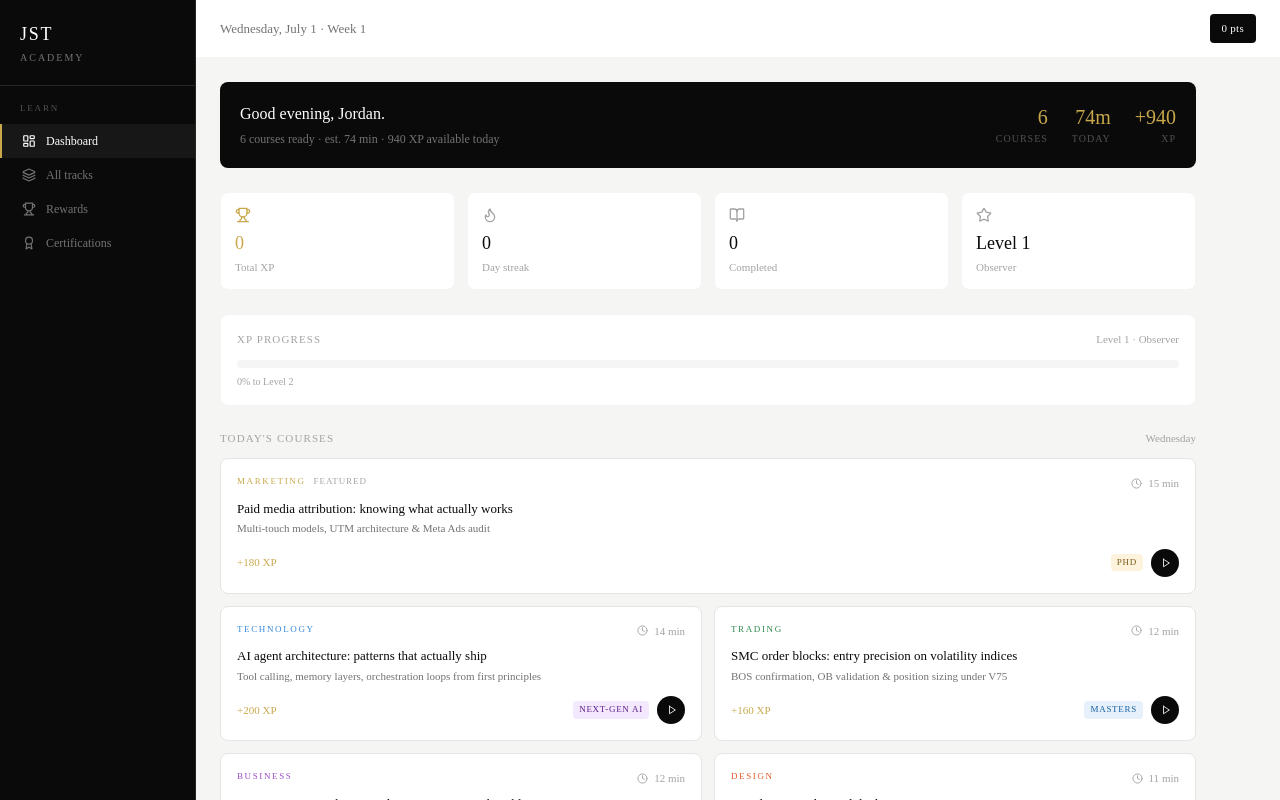
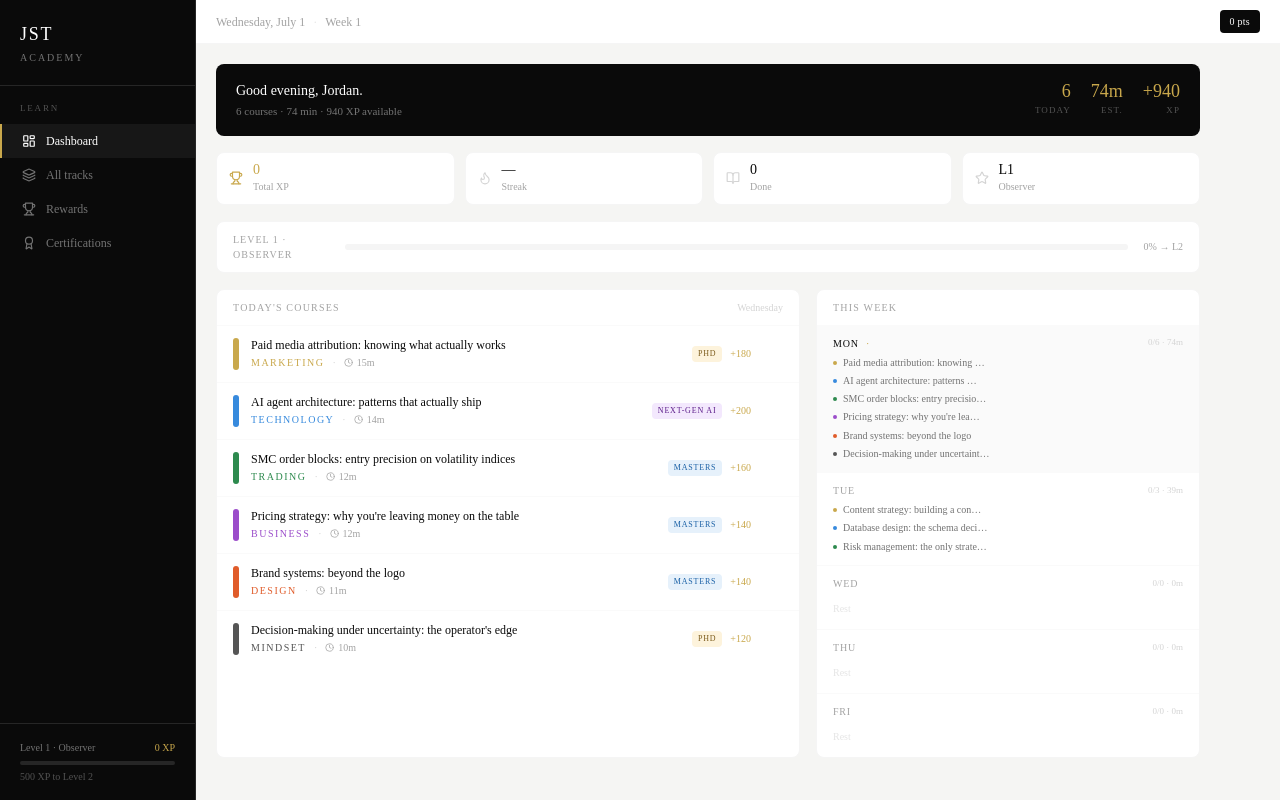
Before and after one commit to Jordan-sketch-hue/JS-ACADEMY, a Next.js app: page / in a window 1280 px wide. Shown: the top 800 px of the page. Built offline with nearby package versions, Linux system fonts and the light colour scheme.

Commit message:
compact dashboard layout — all courses visible without scrolling

```diff
--- a/src/app/page.tsx
+++ b/src/app/page.tsx
@@ -6,52 +6,49 @@ import { COURSES, TRACKS, LEVEL_COLORS, type Course } from '@/lib/courses'
 import { getProgress, isCourseCompleted, levelName, xpToNextLevel, type UserProgress } from '@/lib/progress'
 import { Clock, Play, CheckCircle, Flame, Trophy, BookOpen, Star } from 'lucide-react'
 
-function TrackBadge({ track }: { track: string }) {
+function TrackDot({ track }: { track: string }) {
   const t = TRACKS[track as keyof typeof TRACKS]
-  return (
-    <span className="text-[9px] tracking-[0.18em] uppercase font-medium" style={{ color: t?.color }}>
-      {t?.label ?? track}
-    </span>
-  )
+  return <span style={{ color: t?.color }} className="text-[10px] font-medium tracking-[0.15em] uppercase">{t?.label ?? track}</span>
 }
 
 function LevelBadge({ level }: { level: string }) {
   const c = LEVEL_COLORS[level as keyof typeof LEVEL_COLORS] ?? { text: '#555', bg: '#f0f0ee' }
   return (
-    <span className="text-[9px] font-medium px-1.5 py-0.5 rounded tracking-[0.08em] uppercase" style={{ color: c.text, background: c.bg }}>
+    <span className="text-[8px] font-medium px-1.5 py-0.5 rounded tracking-[0.1em] uppercase flex-shrink-0" style={{ color: c.text, background: c.bg }}>
       {level}
     </span>
   )
 }
 
-function CourseCard({ course, featured = false }: { course: Course; featured?: boolean }) {
+function CourseRow({ course }: { course: Course }) {
   const done = isCourseCompleted(course.id)
+  const track = TRACKS[course.track]
   return (
     <Link
       href={`/courses/${course.id}`}
-      className={`block border border-neutral-200 rounded-lg p-4 hover:border-ink transition-colors bg-white ${featured ? 'col-span-2' : ''}`}
+      className="flex items-center gap-3 px-4 py-3 hover:bg-neutral-50 transition-colors border-b border-neutral-50 last:border-0 group"
     >
-      <div className="flex items-start justify-between mb-2">
-        <div className="flex items-center gap-2">
-          <TrackBadge track={course.track} />
-          {featured && <span className="text-[9px] text-neutral-400 tracking-[0.1em] uppercase">Featured</span>}
-        </div>
-        <div className="flex items-center gap-1.5">
-          <Clock size={11} className="text-neutral-400" />
-          <span className="text-[11px] text-neutral-400">{course.duration} min</span>
+      <div
+        className="w-1.5 h-8 rounded-full flex-shrink-0"
+        style={{ background: track?.color }}
+      />
+      <div className="flex-1 min-w-0">
+        <div className="text-[12px] font-medium text-ink leading-tight truncate">{course.title}</div>
+        <div className="flex items-center gap-2 mt-0.5">
+          <TrackDot track={course.track} />
+          <span className="text-[10px] text-neutral-300">·</span>
+          <span className="text-[10px] text-neutral-400 flex items-center gap-1">
+            <Clock size={9} />{course.duration}m
+          </span>
         </div>
       </div>
-      <div className="text-[13px] font-medium text-ink leading-snug mb-1">{course.title}</div>
-      <div className="text-[11px] text-neutral-500 leading-snug mb-3">{course.subtitle}</div>
-      <div className="flex items-center justify-between">
-        <span className="text-[11px] text-gold font-medium">+{course.xp} XP</span>
-        <div className="flex items-center gap-2">
+      <div className="flex items-center gap-2 flex-shrink-0">
         <LevelBadge level={course.level} />
+        <span className="text-[10px] text-gold font-medium">+{course.xp}</span>
         {done
-            ? <CheckCircle size={18} className="text-green-500" />
-            : <div className="w-7 h-7 bg-ink rounded-full flex items-center justify-center"><Play size={10} className="text-white ml-0.5" /></div>
+          ? <CheckCircle size={14} className="text-green-500" />
+          : <div className="w-6 h-6 bg-ink rounded-full flex items-center justify-center opacity-0 group-hover:opacity-100 transition-opacity"><Play size={8} className="text-white ml-0.5" /></div>
         }
-        </div>
       </div>
     </Link>
   )
@@ -59,6 +56,7 @@ function CourseCard({ course, featured = false }: { course: Course; featured?: b
 
 export default function Dashboard() {
   const [progress, setProgress] = useState<UserProgress | null>(null)
+
   const today = new Date()
   const dayOfWeek = today.getDay() || 7
   const rawDay = dayOfWeek <= 5 ? dayOfWeek : 1
@@ -81,119 +79,133 @@ export default function Dashboard() {
   const totalXpAvailable = todayCourses.reduce((s, c) => s + c.xp, 0)
   const totalMin = todayCourses.reduce((s, c) => s + c.duration, 0)
 
-  const days = ['Mon', 'Tue', 'Wed', 'Thu', 'Fri']
+  const days = [
+    { label: 'Mon', n: 1 }, { label: 'Tue', n: 2 }, { label: 'Wed', n: 3 },
+    { label: 'Thu', n: 4 }, { label: 'Fri', n: 5 },
+  ]
 
   return (
     <Shell>
-      <div className="bg-white border-b border-neutral-100 px-6 py-3.5 flex items-center justify-between">
-        <div className="text-[13px] text-neutral-500">
-          {today.toLocaleDateString('en-US', { weekday: 'long', month: 'long', day: 'numeric' })} · Week 1
+      {/* Topbar */}
+      <div className="bg-white border-b border-neutral-100 px-5 py-2.5 flex items-center justify-between flex-shrink-0">
+        <div className="text-[12px] text-neutral-400">
+          {today.toLocaleDateString('en-US', { weekday: 'long', month: 'long', day: 'numeric' })}
+          <span className="mx-2 text-neutral-200">·</span>Week 1
         </div>
         <div className="flex items-center gap-3">
           {streak > 0 && (
-            <div className="flex items-center gap-1.5 text-[12px] text-neutral-500">
-              <Flame size={13} className="text-gold" />
-              {streak}-day streak
+            <div className="flex items-center gap-1 text-[11px] text-neutral-400">
+              <Flame size={12} className="text-gold" />{streak}-day streak
             </div>
           )}
-          <div className="bg-ink text-white text-[11px] font-medium px-3 py-1.5 rounded tracking-wide">
-            {xp.toLocaleString()} pts
-          </div>
+          <div className="bg-ink text-white text-[10px] font-medium px-2.5 py-1 rounded tracking-wide">{xp.toLocaleString()} pts</div>
         </div>
       </div>
 
-      <div className="p-6 max-w-5xl">
-        <div className="bg-ink rounded-lg p-5 mb-6 flex items-center justify-between">
+      <div className="flex-1 overflow-auto">
+        <div className="p-5 max-w-5xl">
+
+          {/* Hero — compact */}
+          <div className="bg-ink rounded-lg px-5 py-4 mb-4 flex items-center justify-between">
             <div>
-            <div className="text-white font-medium mb-1">Good {getTimeOfDay()}, Jordan.</div>
-            <div className="text-[12px] text-neutral-500">
-              {todayCourses.length} courses ready · est. {totalMin} min · {totalXpAvailable} XP available today
+              <div className="text-white text-[14px] font-medium">Good {getTimeOfDay()}, Jordan.</div>
+              <div className="text-[11px] text-neutral-500 mt-0.5">
+                {todayCourses.length} courses · {totalMin} min · {totalXpAvailable} XP available
               </div>
             </div>
-          <div className="flex gap-6">
+            <div className="flex gap-5">
               {[
-              { val: todayCourses.length, label: 'Courses' },
-              { val: `${totalMin}m`, label: 'Today' },
+                { val: todayCourses.length, label: 'Today' },
+                { val: `${totalMin}m`, label: 'Est.' },
                 { val: `+${totalXpAvailable}`, label: 'XP' },
               ].map(({ val, label }) => (
                 <div key={label} className="text-right">
-                <div className="text-gold text-xl font-medium">{val}</div>
-                <div className="text-[10px] text-neutral-600 tracking-[0.1em] uppercase">{label}</div>
+                  <div className="text-gold text-lg font-medium leading-none">{val}</div>
+                  <div className="text-[9px] text-neutral-600 tracking-[0.12em] uppercase mt-1">{label}</div>
                 </div>
               ))}
             </div>
           </div>
 
-        <div className="grid grid-cols-4 gap-3 mb-6">
+          {/* Stats row */}
+          <div className="grid grid-cols-4 gap-2.5 mb-4">
             {[
               { icon: Trophy, val: xp.toLocaleString(), label: 'Total XP', gold: true },
-            { icon: Flame, val: streak, label: 'Day streak', gold: false },
-            { icon: BookOpen, val: completed, label: 'Completed', gold: false },
-            { icon: Star, val: `Level ${level}`, label: levelName(level), gold: false },
+              { icon: Flame, val: streak || '—', label: 'Streak', gold: false },
+              { icon: BookOpen, val: completed, label: 'Done', gold: false },
+              { icon: Star, val: `L${level}`, label: levelName(level), gold: false },
             ].map(({ icon: Icon, val, label, gold }) => (
-            <div key={label} className="bg-white border border-neutral-100 rounded-lg p-3.5">
-              <Icon size={16} className={gold ? 'text-gold' : 'text-neutral-400'} />
-              <div className={`text-lg font-medium mt-1.5 ${gold ? 'text-gold' : 'text-ink'}`}>{val}</div>
-              <div className="text-[11px] text-neutral-400 mt-0.5">{label}</div>
+              <div key={label} className="bg-white border border-neutral-100 rounded-lg px-3 py-2.5 flex items-center gap-2.5">
+                <Icon size={14} className={gold ? 'text-gold' : 'text-neutral-300'} />
+                <div>
+                  <div className={`text-[14px] font-medium leading-none ${gold ? 'text-gold' : 'text-ink'}`}>{val}</div>
+                  <div className="text-[10px] text-neutral-400 mt-0.5">{label}</div>
+                </div>
               </div>
             ))}
           </div>
 
-        <div className="bg-white border border-neutral-100 rounded-lg p-4 mb-6">
-          <div className="flex justify-between items-center mb-3">
-            <div className="text-[11px] font-medium tracking-[0.1em] uppercase text-neutral-400">XP progress</div>
-            <div className="text-[11px] text-neutral-400">Level {level} · {levelName(level)}</div>
-          </div>
-          <div className="bg-neutral-100 rounded h-2 overflow-hidden">
+          {/* XP bar */}
+          <div className="bg-white border border-neutral-100 rounded-lg px-4 py-2.5 mb-4 flex items-center gap-4">
+            <div className="text-[10px] text-neutral-400 tracking-[0.1em] uppercase w-24 flex-shrink-0">Level {level} · {levelName(level)}</div>
+            <div className="flex-1 bg-neutral-100 rounded h-1.5 overflow-hidden">
               <div className="h-full bg-gold rounded transition-all duration-700" style={{ width: `${pct}%` }} />
             </div>
-          <div className="text-[10px] text-neutral-400 mt-1.5">{pct}% to Level {level + 1}</div>
+            <div className="text-[10px] text-neutral-400 flex-shrink-0">{pct}% → L{level + 1}</div>
           </div>
 
-        <div className="flex items-center justify-between mb-3">
-          <div className="text-[11px] font-medium tracking-[0.1em] uppercase text-neutral-400">Today's courses</div>
-          <span className="text-[11px] text-neutral-400">{today.toLocaleDateString('en-US', { weekday: 'long' })}</span>
+          {/* Two column layout: today's courses + week schedule */}
+          <div className="grid grid-cols-5 gap-4">
+
+            {/* Today's courses — takes 3 cols */}
+            <div className="col-span-3 bg-white border border-neutral-100 rounded-lg overflow-hidden">
+              <div className="px-4 py-2.5 border-b border-neutral-50 flex items-center justify-between">
+                <div className="text-[10px] font-medium tracking-[0.12em] uppercase text-neutral-400">Today's courses</div>
+                <div className="text-[10px] text-neutral-300">{today.toLocaleDateString('en-US', { weekday: 'long' })}</div>
               </div>
-        <div className="grid grid-cols-2 gap-3 mb-6">
-          {todayCourses.map((course, i) => (
-            <CourseCard key={course.id} course={course} featured={i === 0 && todayCourses.length > 2} />
+              {todayCourses.map(course => (
+                <CourseRow key={course.id} course={course} />
               ))}
+              {todayCourses.length === 0 && (
+                <div className="px-4 py-6 text-[12px] text-neutral-300 text-center">No courses scheduled today</div>
+              )}
             </div>
 
-        <div className="flex items-center justify-between mb-3">
-          <div className="text-[11px] font-medium tracking-[0.1em] uppercase text-neutral-400">This week's schedule</div>
+            {/* Week schedule — takes 2 cols */}
+            <div className="col-span-2 bg-white border border-neutral-100 rounded-lg overflow-hidden">
+              <div className="px-4 py-2.5 border-b border-neutral-50">
+                <div className="text-[10px] font-medium tracking-[0.12em] uppercase text-neutral-400">This week</div>
               </div>
-        <div className="bg-white border border-neutral-100 rounded-lg overflow-hidden mb-6">
-          {days.map((day, idx) => {
-            const dayCourses = allFirstWeek.filter(c => c.dayOfWeek === idx + 1)
-            const isToday = (idx + 1) === (dayOfWeek <= 5 ? dayOfWeek : 1)
+              {days.map(({ label, n }) => {
+                const dayCourses = allFirstWeek.filter(c => c.dayOfWeek === n)
+                const isToday = n === activeDay
+                const doneCount = dayCourses.filter(c => isCourseCompleted(c.id)).length
                 return (
-              <div key={day} className={`border-b border-neutral-50 last:border-0 ${isToday ? 'bg-neutral-50' : ''}`}>
-                <div className="px-4 py-2.5 flex items-center gap-4">
-                  <div className={`w-8 text-[11px] font-medium tracking-[0.08em] uppercase ${isToday ? 'text-ink' : 'text-neutral-400'}`}>
-                    {day}
+                  <div key={n} className={`px-4 py-2.5 border-b border-neutral-50 last:border-0 ${isToday ? 'bg-neutral-50' : ''}`}>
+                    <div className="flex items-center justify-between mb-1">
+                      <span className={`text-[10px] font-medium tracking-[0.08em] uppercase ${isToday ? 'text-ink' : 'text-neutral-400'}`}>
+                        {label} {isToday && <span className="text-gold ml-1">·</span>}
+                      </span>
+                      <span className="text-[9px] text-neutral-300">
+                        {doneCount}/{dayCourses.length} · {dayCourses.reduce((s, c) => s + c.duration, 0)}m
+                      </span>
                     </div>
-                  <div className="flex gap-2 flex-wrap flex-1">
+                    <div className="space-y-0.5">
                       {dayCourses.map(c => (
-                      <Link
-                        key={c.id}
-                        href={`/courses/${c.id}`}
-                        className="flex items-center gap-1.5 text-[11px] text-neutral-600 hover:text-ink"
-                      >
-                        <span style={{ color: TRACKS[c.track]?.color }}>●</span>
-                        {c.title.length > 40 ? c.title.slice(0, 40) + '…' : c.title}
-                        {isCourseCompleted(c.id) && <CheckCircle size={11} className="text-green-500" />}
+                        <Link key={c.id} href={`/courses/${c.id}`} className="flex items-center gap-1.5 hover:opacity-70">
+                          <span className="w-1 h-1 rounded-full flex-shrink-0" style={{ background: TRACKS[c.track]?.color }} />
+                          <span className="text-[10px] text-neutral-500 truncate leading-relaxed">{c.title.length > 32 ? c.title.slice(0, 32) + '…' : c.title}</span>
+                          {isCourseCompleted(c.id) && <CheckCircle size={9} className="text-green-400 flex-shrink-0" />}
                         </Link>
                       ))}
-                    {dayCourses.length === 0 && <span className="text-[11px] text-neutral-300">Rest day</span>}
-                  </div>
-                  <div className="text-[10px] text-neutral-300">
-                    {dayCourses.reduce((s, c) => s + c.duration, 0)}m
-                  </div>
+                      {dayCourses.length === 0 && <span className="text-[10px] text-neutral-200">Rest</span>}
                     </div>
                   </div>
                 )
               })}
+            </div>
+          </div>
+
         </div>
       </div>
     </Shell>
```
Lines whose indentation alone changed are shown as unchanged.
